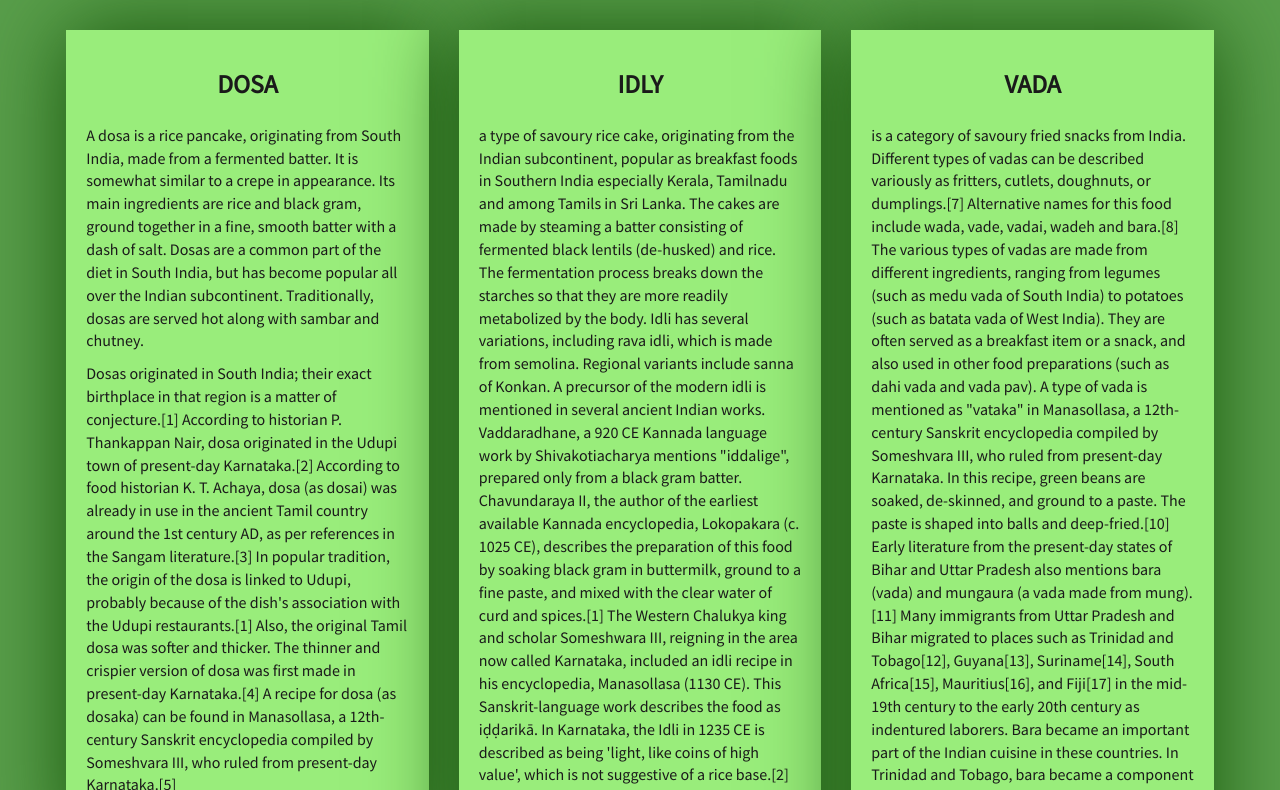
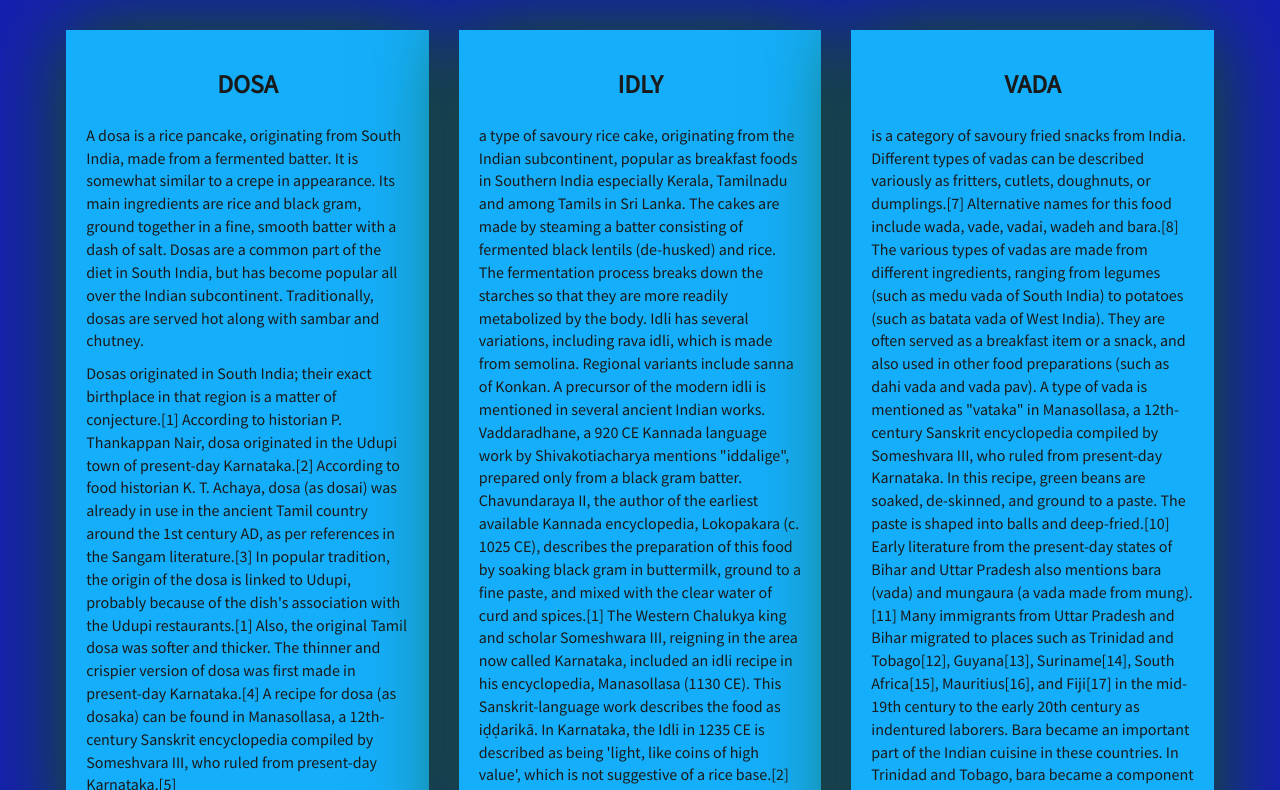
Before and after one commit to rakeshkumarm0209/coursera-3, a plain HTML site: page index.html in a window 1280 px wide. Shown: the part 197-987 px from the top of the page. Drawn offline with nearby package versions, Linux system fonts and the light colour scheme.

Commit message:
Update styles.css

```diff
--- a/css/styles.css
+++ b/css/styles.css
@@ -2,7 +2,7 @@ body {
     font-size: 16px;
     font-family: 'Source Sans Pro', sans-serif;
     color: #1a1a1a;
-    background-color: #599e4b;
+    background-color: #151FB2;
 }
 
 
@@ -91,7 +91,7 @@ body {
 #chicken-tile, #beef-tile, #sushi-tile {
     width: 100%;
     padding: 20px;
-    background-color: #99ed7b;
+    background-color: #15AEFA;
     margin-bottom: 60px;
     box-shadow: 0 0 80px #18580b;
 }
```
